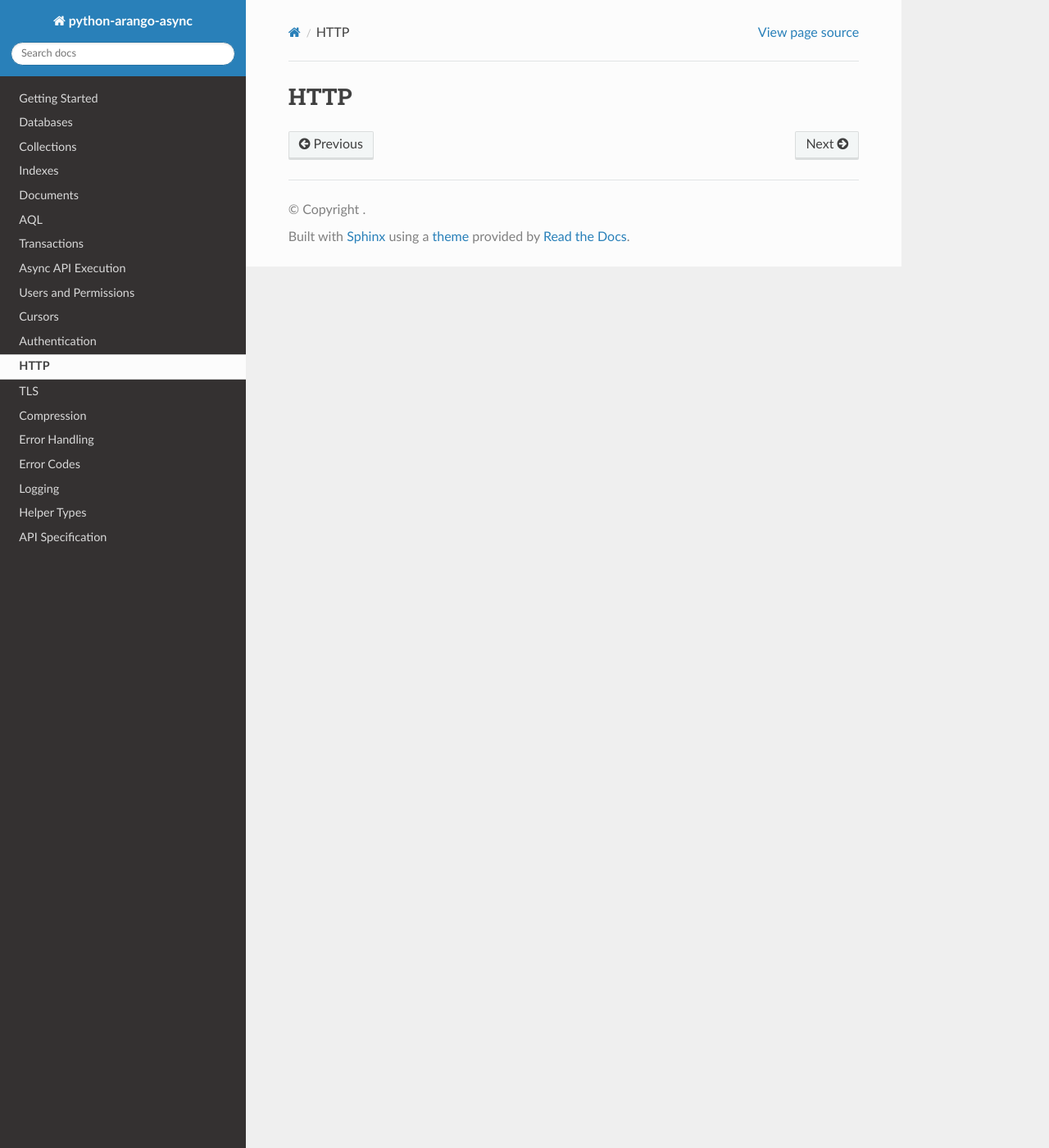
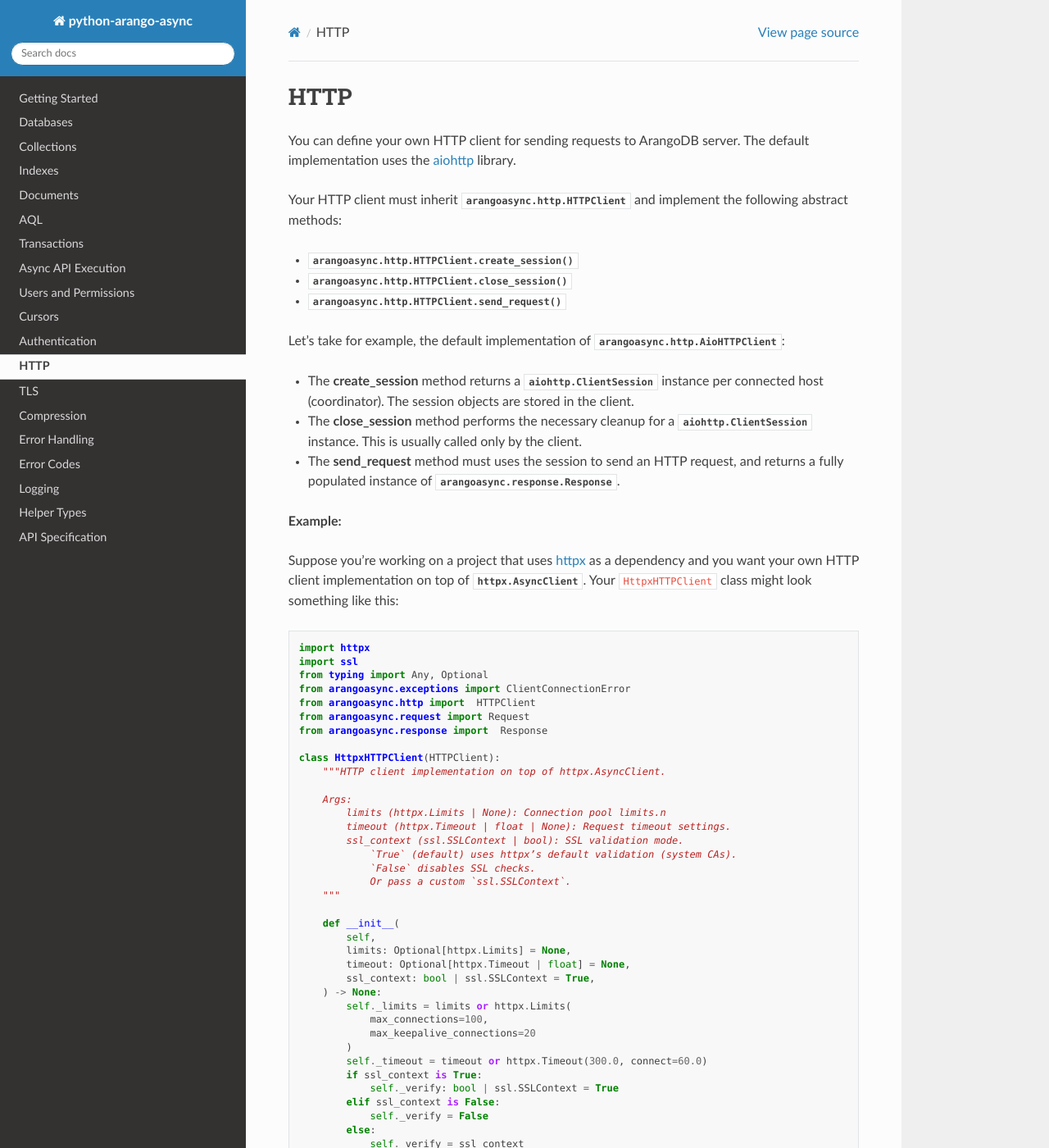
Before and after one commit to arangodb/python-arango-async, a Sphinx documentation site: the page built from docs/http.rst, in a window 1280 px wide and 1400 px high. Shown: the whole window at 82% size. Built offline with Sphinx 7.4.7 and the Read the Docs theme 3.1.0, drawn with Linux system fonts in a browser that asks for light colours; some of the changed text lies outside the part shown.

Commit message:
HTTP docs

```diff
--- a/docs/http.rst
+++ b/docs/http.rst
@@ -2,3 +2,135 @@
 
 HTTP
 ----
+
+You can define your own HTTP client for sending requests to
+ArangoDB server. The default implementation uses the aiohttp_ library.
+
+Your HTTP client must inherit :class:`arangoasync.http.HTTPClient` and implement the
+following abstract methods:
+
+* :func:`arangoasync.http.HTTPClient.create_session`
+* :func:`arangoasync.http.HTTPClient.close_session`
+* :func:`arangoasync.http.HTTPClient.send_request`
+
+Let's take for example, the default implementation of :class:`arangoasync.http.AioHTTPClient`:
+
+* The **create_session** method returns a :class:`aiohttp.ClientSession` instance per
+  connected host (coordinator). The session objects are stored in the client.
+* The **close_session** method performs the necessary cleanup for a :class:`aiohttp.ClientSession` instance.
+  This is usually called only by the client.
+* The **send_request** method must uses the session to send an HTTP request, and
+  returns a fully populated instance of :class:`arangoasync.response.Response`.
+
+**Example:**
+
+Suppose you're working on a project that uses httpx_ as a dependency and you want your
+own HTTP client implementation on top of :class:`httpx.AsyncClient`. Your ``HttpxHTTPClient``
+class might look something like this:
+
+.. code-block:: python
+
+    import httpx
+    import ssl
+    from typing import Any, Optional
+    from arangoasync.exceptions import ClientConnectionError
+    from arangoasync.http import  HTTPClient
+    from arangoasync.request import Request
+    from arangoasync.response import  Response
+
+    class HttpxHTTPClient(HTTPClient):
+        """HTTP client implementation on top of httpx.AsyncClient.
+
+        Args:
+            limits (httpx.Limits | None): Connection pool limits.n
+            timeout (httpx.Timeout | float | None): Request timeout settings.
+            ssl_context (ssl.SSLContext | bool): SSL validation mode.
+                `True` (default) uses httpx’s default validation (system CAs).
+                `False` disables SSL checks.
+                Or pass a custom `ssl.SSLContext`.
+        """
+
+        def __init__(
+            self,
+            limits: Optional[httpx.Limits] = None,
+            timeout: Optional[httpx.Timeout | float] = None,
+            ssl_context: bool | ssl.SSLContext = True,
+        ) -> None:
+            self._limits = limits or httpx.Limits(
+                max_connections=100,
+                max_keepalive_connections=20
+            )
+            self._timeout = timeout or httpx.Timeout(300.0, connect=60.0)
+            if ssl_context is True:
+                self._verify: bool | ssl.SSLContext = True
+            elif ssl_context is False:
+                self._verify = False
+            else:
+                self._verify = ssl_context
+
+        def create_session(self, host: str) -> httpx.AsyncClient:
+            return httpx.AsyncClient(
+                base_url=host,
+                limits=self._limits,
+                timeout=self._timeout,
+                verify=self._verify,
+            )
+
+        async def close_session(self, session: httpx.AsyncClient) -> None:
+            await session.aclose()
+
+        async def send_request(
+            self,
+            session: httpx.AsyncClient,
+            request: Request,
+        ) -> Response:
+            auth: Any = None
+            if request.auth is not None:
+                auth = httpx.BasicAuth(
+                    username=request.auth.username,
+                    password=request.auth.password,
+                )
+
+            try:
+                resp = await session.request(
+                    method=request.method.name,
+                    url=request.endpoint,
+                    headers=request.normalized_headers(),
+                    params=request.normalized_params(),
+                    content=request.data,
+                    auth=auth,
+                )
+                raw_body = resp.content
+                return Response(
+                    method=request.method,
+                    url=str(resp.url),
+                    headers=resp.headers,
+                    status_code=resp.status_code,
+                    status_text=resp.reason_phrase,
+                    raw_body=raw_body,
+                )
+            except httpx.HTTPError as e:
+                raise ClientConnectionError(str(e)) from e
+
+Then you would inject your client as follows:
+
+.. code-block:: python
+
+    from arangoasync import ArangoClient
+    from arangoasync.auth import Auth
+
+    # Initialize the client for ArangoDB.
+    async with ArangoClient(
+            hosts="http://localhost:8529",
+            http_client=HttpxHTTPClient(),
+    ) as client:
+        auth = Auth(username="root", password="passwd")
+
+        # Connect to "test" database as root user.
+        db = await client.db("test", auth=auth, verify=True)
+
+        # List all collections.
+        cols = await db.collections()
+
+.. _aiohttp: https://docs.aiohttp.org/en/stable/
+.. _httpx: https://www.python-httpx.org/
```
Also changed, not shown: 2 other files.
